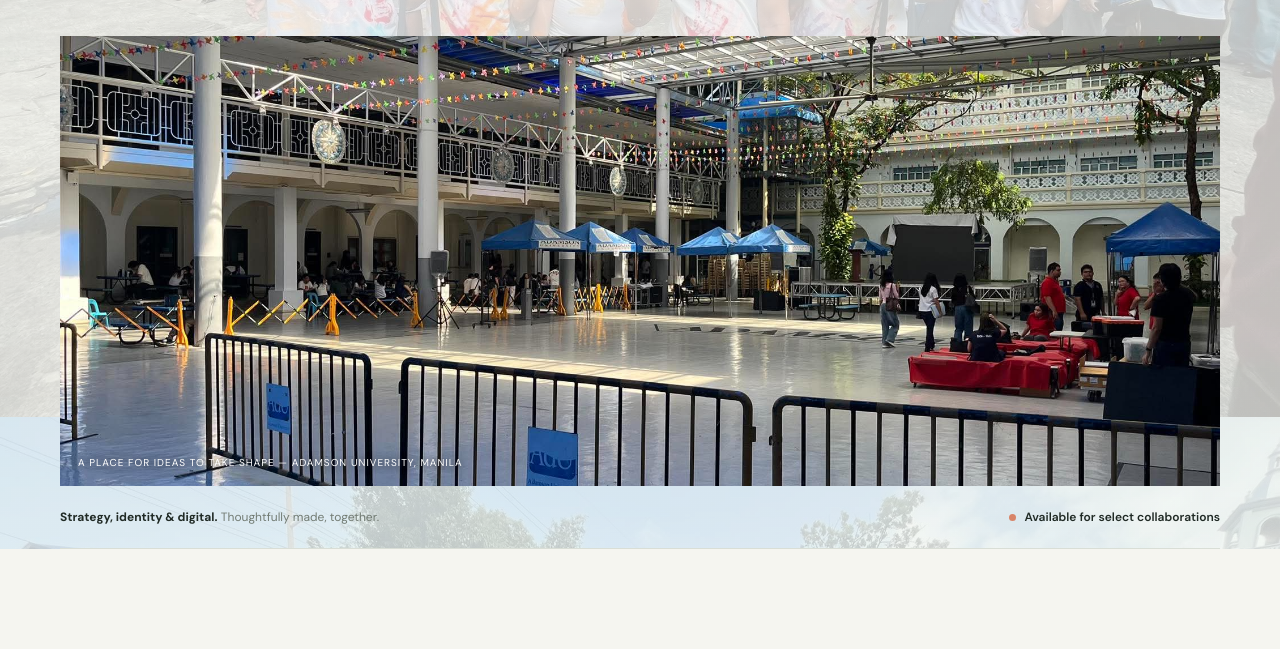
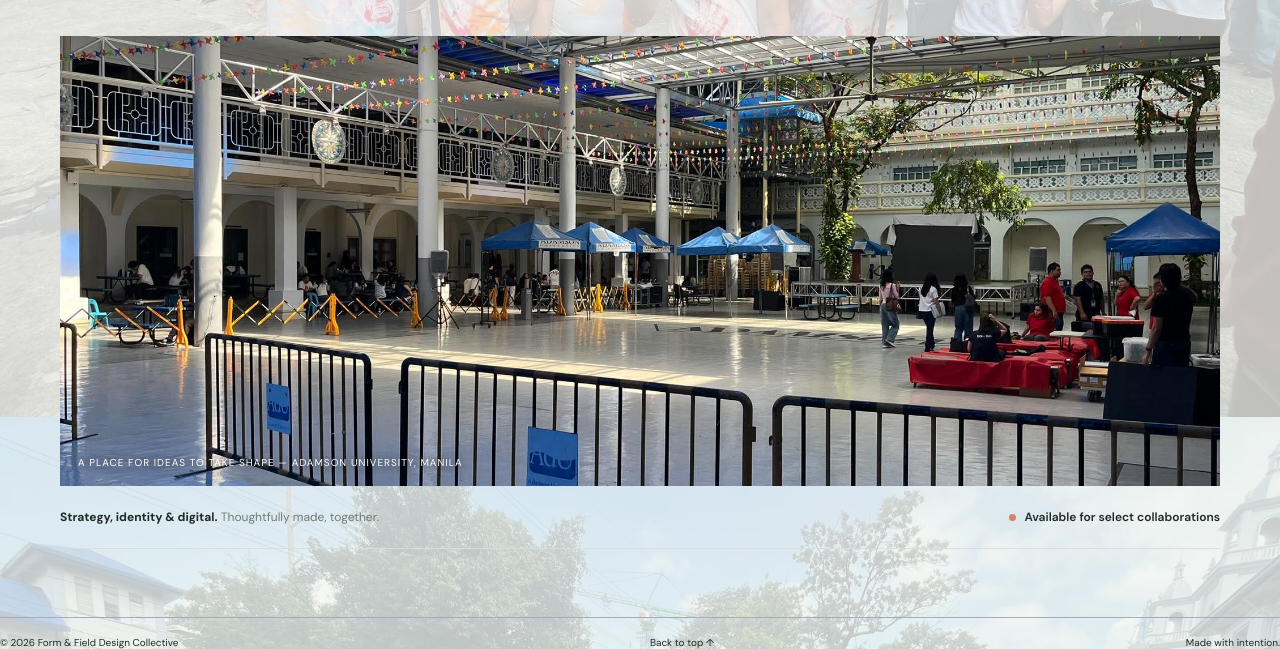
Before and after one commit to amborito63/amborito63.github.io, a plain HTML site: page index.html in a window 1280 px wide. Shown: the part 543-1192 px from the top of the page. Before the commit the page ends 1092 px from the top, so only its background shows below. Drawn offline with Linux system fonts and the light colour scheme.

Commit message:
Add footer with copyright and navigation links pt 2
Added footer section with current year and links.

```diff
--- a/index.html
+++ b/index.html
@@ -47,6 +47,13 @@
 			</div>
         </section>
     </main>
+	<footer class="footer">
+					<span>© <span id="current-year">2025</span> Form &amp; Field Design Collective</span>
+					<div class="footer-links">
+						<a href="index.html">Back to top ↑</a>
+					</div>
+					<span>Made with intention.</span>
+				</footer>
 	<script>
 		const menuButton=document.querySelector('.menu');
 		const navigation=document.querySelector('.nav');
```
